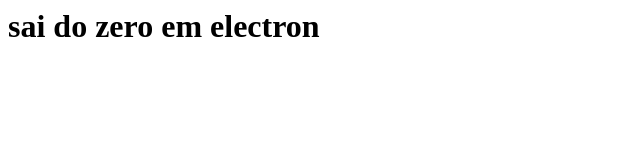
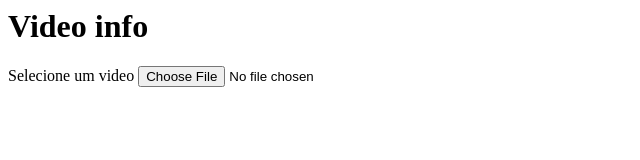
Before and after one commit to josuemrosario/videoinfo, an Electron app: page index.html in a window 1280 px wide. Shown: the whole page, without its empty margins (0-640 px from the left). Drawn offline with Linux system fonts and the light colour scheme.

Commit message:
Aula 12 - selecting videos

```diff
--- a/index.html
+++ b/index.html
@@ -1,4 +1,8 @@
 <head> </head>
 <body>
-  <h1>sai do zero em electron</h1>
+  <h1>Video info</h1>
+  <div>
+    <label for="video">Selecione um video</label>
+    <input type="file" accept="video/*" />
+  </div>
 </body>
```
Also changed, not shown: notas_curso/00 - Notas de Curso.md (+8 -3 lines).
